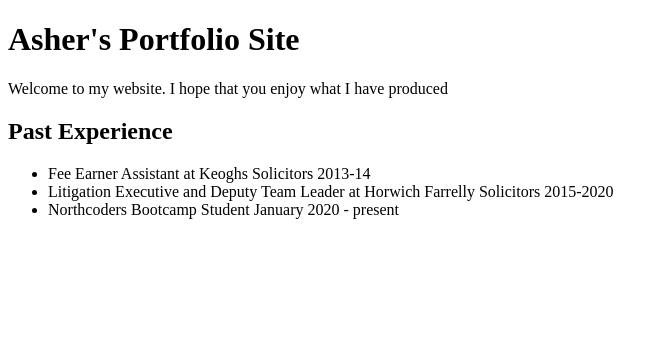
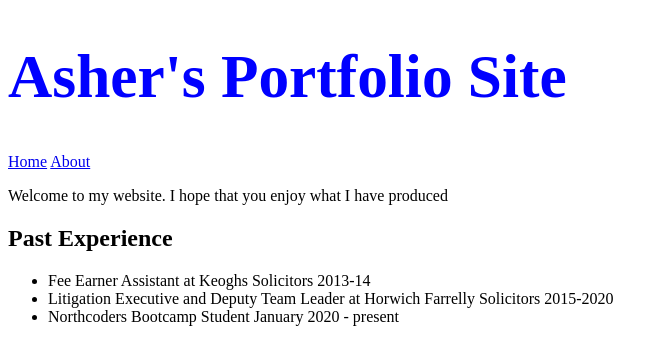
Before and after one commit to asherrubin-code/portfolio-website, a plain HTML site: page index.html in a window 1280 px wide. Shown: the whole page, without its empty margins (0-668 px from the left). Drawn offline with Linux system fonts and the light colour scheme.

Commit message:
outline of website

```diff
--- /dev/null
+++ b/index.css
@@ -0,0 +1,7 @@
+h1 {
+    font-size: 72pt;
+    color: blue;
+}
+.title {
+    font-size: 46pt;
+}
--- a/index.html
+++ b/index.html
@@ -8,8 +8,12 @@
     <link rel="stylesheet" href="index.css">
 </head>
 <body>
-    <h1> Asher's Portfolio Site</h1>
-    <p>Welcome to my website. I hope that you enjoy what I have produced</p>
+    <h1 class="title"> Asher's Portfolio Site</h1>
+    <a href="index.html">Home</a>
+    <a href="about.html">About</a>
+    <p>
+        Welcome to my website. I hope that you enjoy what I have produced
+    </p>
     <h2>Past Experience</h2>
     <ul>
       <li> Fee Earner Assistant at Keoghs Solicitors 2013-14</li>
```
Also changed, not shown: about.html (added, +20 -0 lines), 1 other file.
